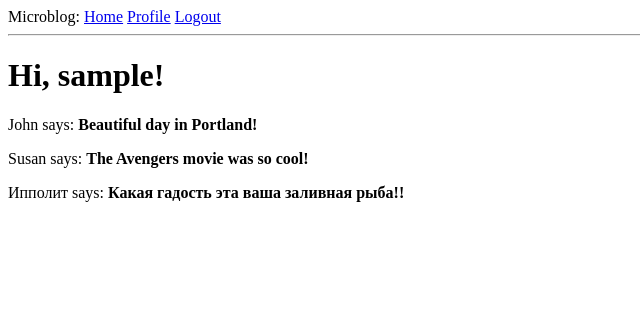
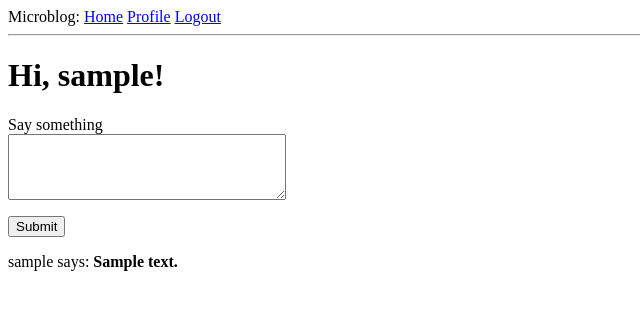
Before and after one commit to forza111/Microblog, a Flask app: page / in a window 1280 px wide. Shown: the top 310 px of the page, without its empty margins (0-640 px from the left). Run offline with Flask 2, Linux system fonts and the light colour scheme; a user stored in the database is signed in; tables that the repository leaves empty hold one stand-in row (values such as "Sample post").

Commit message:
замена бутафорных постов настоящими

```diff
--- a/app/routes.py
+++ b/app/routes.py
@@ -1,31 +1,25 @@
 from app import app,db
 from flask import render_template,flash,redirect,url_for,request
-from app.forms import LoginForm,RegistrationForm, EditProfileForm
+from app.forms import LoginForm,RegistrationForm, EditProfileForm, PostForm
 from flask_login import current_user, login_user, logout_user,login_required
-from app.models import User
+from app.models import User, Post
 from werkzeug.urls import url_parse
 from datetime import datetime
 
 
-@app.route('/')
-@app.route('/index')
+@app.route('/',methods = ['GET', 'POST'])
+@app.route('/index', methods = ['GET', 'POST'])
 @login_required
 def index():
-    posts = [
-        {
-            'author': {'username': 'John'},
-            'body': 'Beautiful day in Portland!'
-        },
-        {
-            'author': {'username': 'Susan'},
-            'body': 'The Avengers movie was so cool!'
-        },
-        {
-            'author': {'username': 'Ипполит'},
-            'body': 'Какая гадость эта ваша заливная рыба!!'
-        }
-    ]
-    return render_template('index.html', title='Home', posts=posts)
+    form = PostForm()
+    if form.validate_on_submit():
+        post = Post(body = form.post.data, author = current_user)
+        db.session.add(post)
+        db.session.commit()
+        flash('Your post is now live!')
+        return redirect(url_for('index'))
+    posts = current_user.followed_posts().all()
+    return render_template('index.html', title='Home Page', form=form,  posts=posts)
 
 
 @app.route('/login', methods=['GET', 'POST'])
--- a/app/templates/index.html
+++ b/app/templates/index.html
@@ -2,7 +2,18 @@
 
 {% block content %}
     <h1>Hi, {{ current_user.username }}!</h1>
-    {% for post in posts %}
+    <form action="" method="post">
+        {{ form.hidden_tag() }}
+        <p>
+            {{ form.post.label }}<br>
+            {{ form.post(cols=32, rows=4) }}<br>
+            {% for error in form.post.errors %}
+            <span style="color: red;">[{{ error }}]</span>
+            {% endfor %}
+        </p>
+        <p>{{ form.submit() }}</p>
+    </form>
+{% for post in posts %}
     <div><p>{{ post.author.username }} says: <b>{{ post.body }}</b></p></div>
     {% endfor %}
 {% endblock %}
```
Also changed, not shown: app.db.
